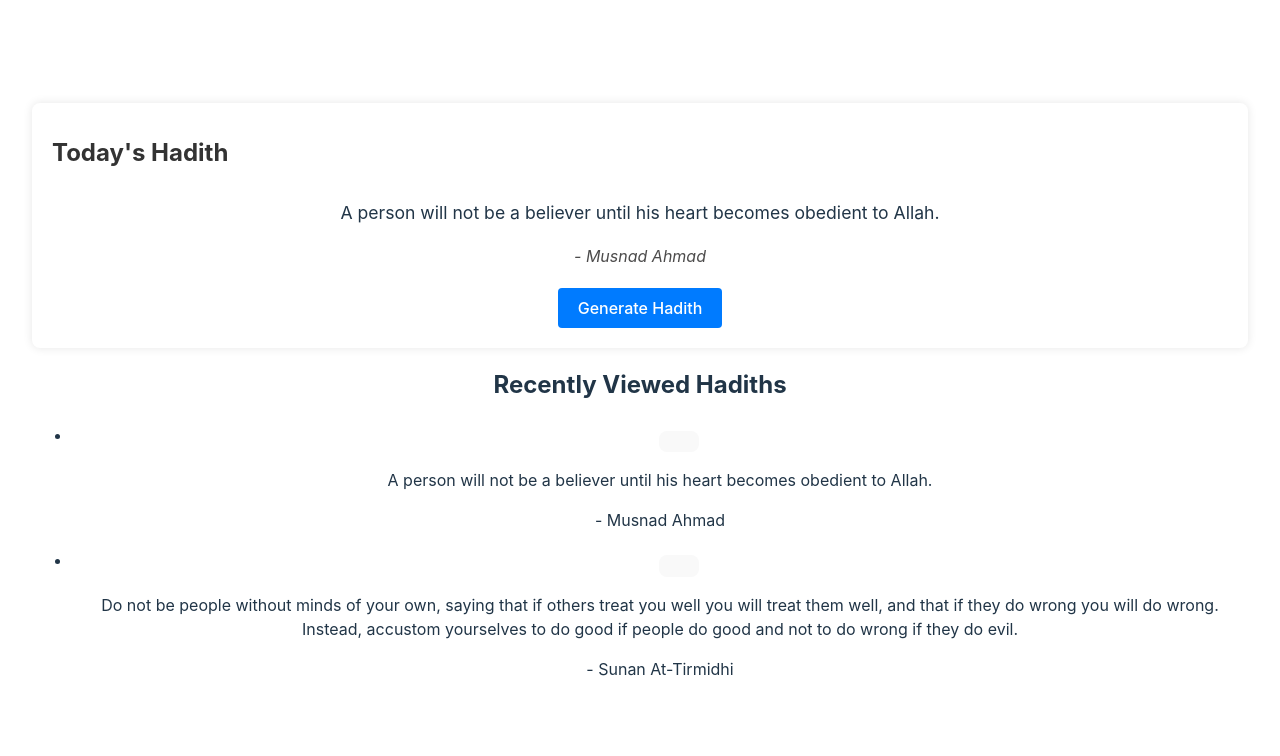
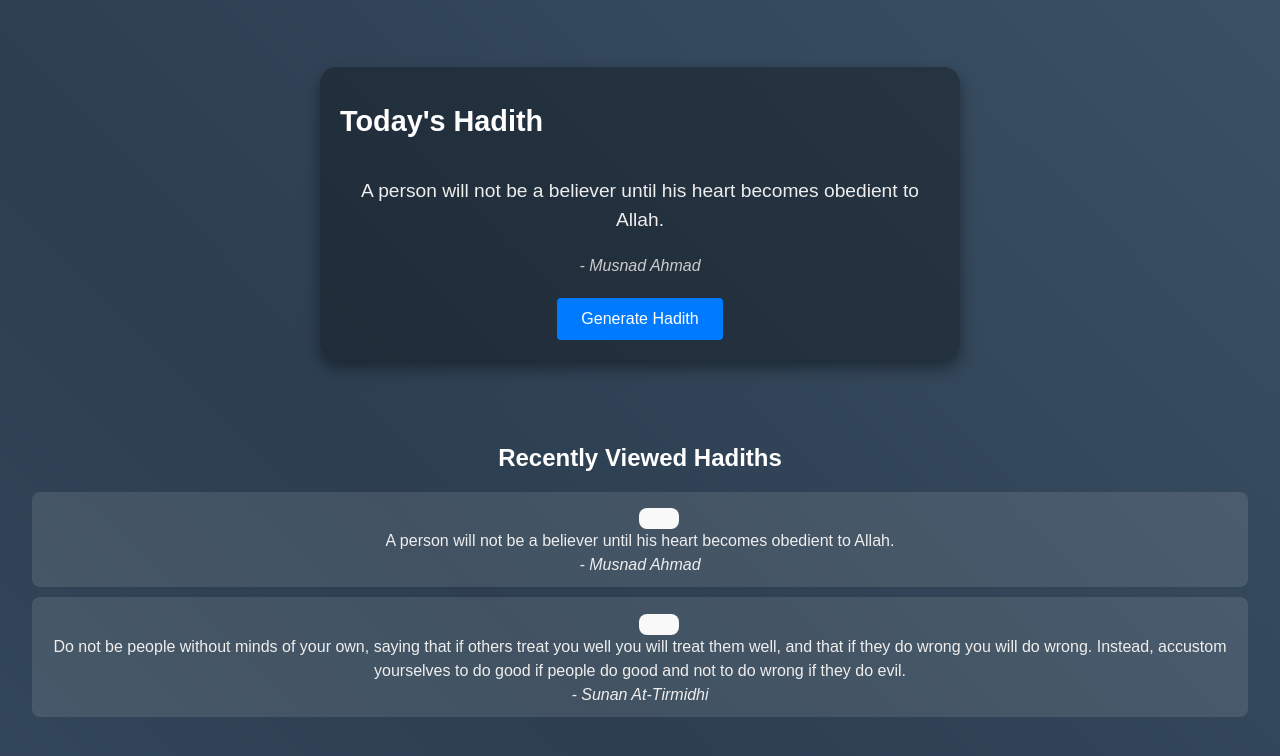
Before and after one commit to Tesnim19/hadith-generator, a React (Vite) app: page / in a window 1280 px wide. Shown: the top 756 px of the page. Built offline with nearby package versions, Linux system fonts and the light colour scheme.

Commit message:
major style adjustment

```diff
--- a/src/styles/HadithComponent.css
+++ b/src/styles/HadithComponent.css
@@ -1,20 +1,49 @@
+body {
+  margin: 0;
+  padding: 0;
+  font-family: Arial, sans-serif;
+  min-height: 100vh;
+  display: flex;
+  justify-content: center;
+  align-items: center;
+  background: linear-gradient(45deg, #2c3e50, #4a627a, #2c3e50, #4a627a); /* Dark gradient */
+  background-size: 400% 400%;
+  animation: gradientBG 15s ease infinite;
+}
+
+@keyframes gradientBG {
+  0% {
+    background-position: 0% 50%;
+  }
+  50% {
+    background-position: 100% 50%;
+  }
+  100% {
+    background-position: 0% 50%;
+  }
+}
+
 .hadith-card {
-  background-color: #fff;
-  border-radius: 8px;
+  background-color: rgba(0, 0, 0, 0.3); /* Semi-transparent black */
+  border-radius: 16px;
   padding: 20px;
-  box-shadow: 0 0 10px rgba(0, 0, 0, 0.1);
+  box-shadow: 0 8px 16px rgba(0, 0, 0, 0.4); /* Darker shadow */
+  transition: transform 0.3s ease;
+  max-width: 600px; /* Adjust as needed */
+  width: 100%;
+  margin-bottom: 20px; /* Add margin for spacing */
 }
 
 .hadith-header {
   display: flex;
   justify-content: space-between;
   align-items: center;
-  margin-bottom: 10px;
+  margin-bottom: 20px;
 }
 
 .hadith-title {
-  color: #333;
-  font-size: 1.5rem;
+  color: #fff; /* White text */
+  font-size: 1.8rem;
 }
 
 .hadith-content {
@@ -22,20 +51,28 @@
 }
 
 .hadith-text {
-  font-size: 1.1rem;
+  color: #eee; /* Light gray text */
+  font-size: 1.2rem;
+  line-height: 1.5;
 }
 
 .hadith-reference {
+  color: #ccc; /* Light gray for reference */
   font-style: italic;
-  color: #4c4b4b;
 }
 
 .no-hadith-message,
 .loading-message,
 .error-message {
-  color: #aea8a8;
+  color: #ccc; /* Light gray for messages */
   font-style: italic;
   text-align: center;
+}
+
+.hadith-container {
+  display: flex;
+  flex-direction: column;
+  align-items: center;
 }
 
 .favorite-button,
@@ -46,19 +83,58 @@
 }
 
 .favorited {
-  color: #a3454e;
+  color: #dc3545; /* Red for favorited icon */
 }
 
 .generate-button {
-  background-color: #007bff;
+  background-color: #007bff; /* Blue for generate button */
   color: #fff;
   border: none;
   border-radius: 4px;
-  padding: 10px 20px;
-  font-size: 16px;
+  padding: 12px 24px;
+  font-size: 1rem;
   cursor: pointer;
+  transition: background-color 0.3s ease;
 }
 
 .generate-button:hover {
-  background-color: #0056b3;
+  background-color: #0056b3; /* Darker blue on hover */
 }
+
+/* Existing styles for Hadith card */
+
+.recent-hadiths {
+  margin-top: 40px;
+}
+
+.recent-hadiths h2 {
+  color: #fff;
+  font-size: 1.5rem;
+  margin-bottom: 10px;
+}
+
+.recent-hadiths ul {
+  list-style-type: none;
+  padding: 0;
+}
+
+.recent-hadiths li {
+  background-color: rgba(255, 255, 255, 0.1);
+  border-radius: 8px;
+  padding: 10px;
+  margin-bottom: 10px;
+}
+
+.recent-hadiths p {
+  color: #eee;
+  margin: 0;
+}
+
+.recent-hadiths p:first-child {
+  font-weight: bold;
+  margin-bottom: 5px;
+}
+
+.recent-hadiths p:last-child {
+  font-style: italic;
+}
```
